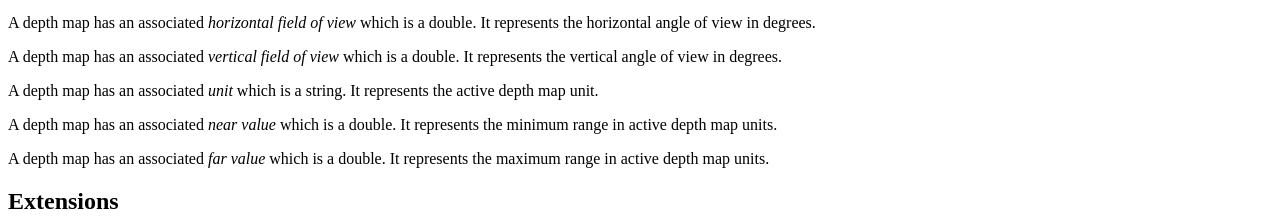
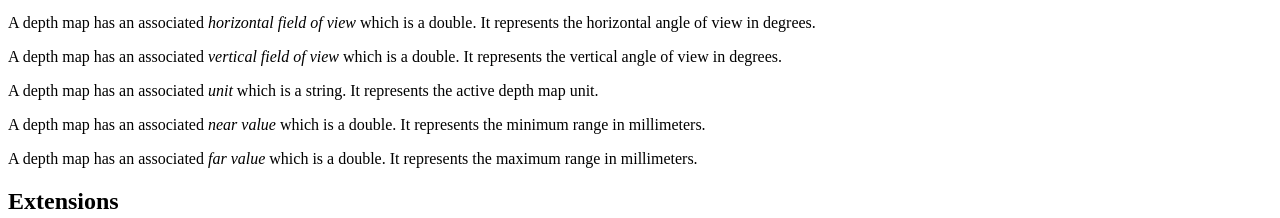
Before and after one commit to w3c/mediacapture-depth, a plain HTML site: page index.html in a window 1280 px wide. Shown: the part 1326-1544 px from the top of the page. Drawn offline with Linux system fonts and the light colour scheme.

Commit message:
Define d_(8bit), near, and far to be represented in millimeters
Represent the near value and far value in millimeter units only,
i.e. not user configurable. The quantized value d_(8bit) returned
by the "convert the depth map value to grayscale" algorithm
inherits the millimeter unit.

```diff
--- a/index.html
+++ b/index.html
@@ -325,13 +325,11 @@
         </p>
         <p>
           A <a>depth map</a> has an associated <dfn>near value</dfn> which is a
-          double. It represents the minimum range in <a>active depth map
-          unit</a>s.
+          double. It represents the minimum range in millimeters.
         </p>
         <p>
           A <a>depth map</a> has an associated <dfn>far value</dfn> which is a
-          double. It represents the maximum range in <a>active depth map
-          unit</a>s.
+          double. It represents the maximum range in millimeters.
         </p>
       </section>
     </section>
```
